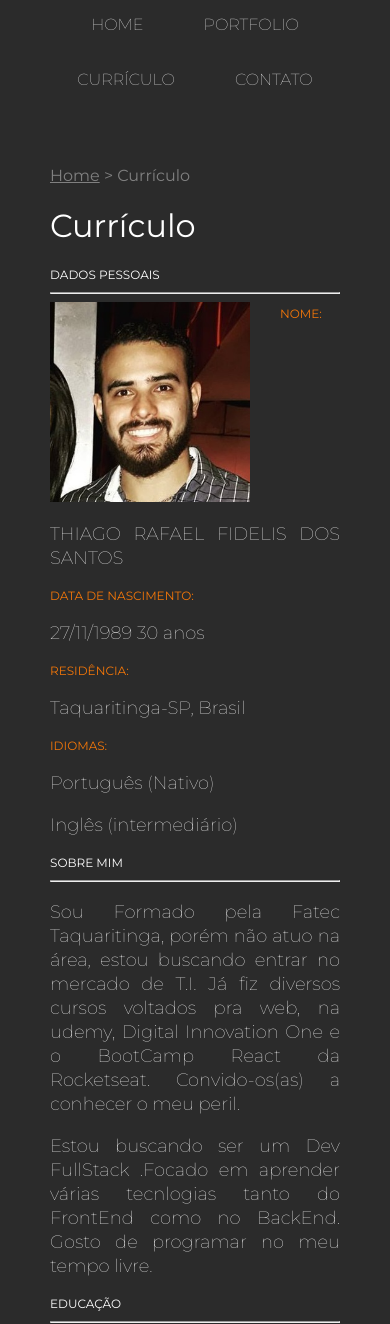
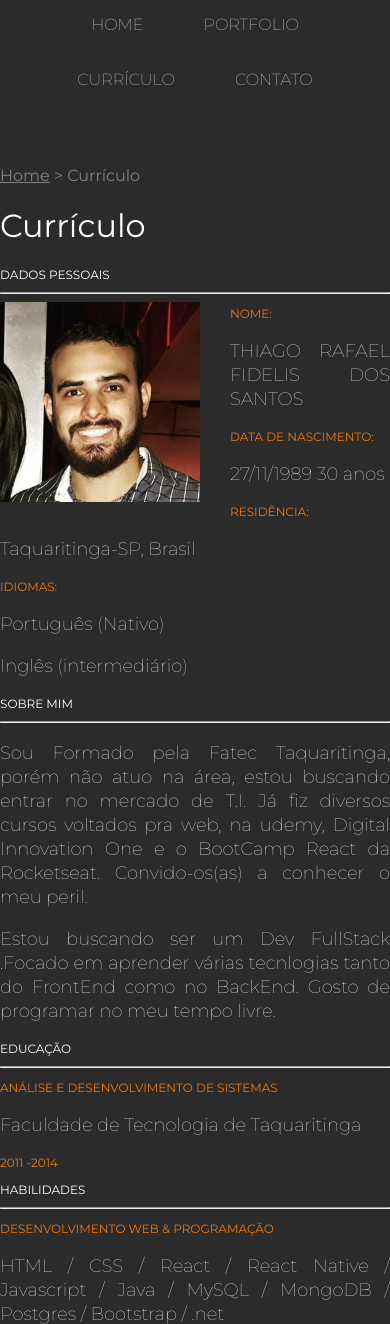
Before and after one commit to fidelis27/portfolio-thiagofidelis, a PHP site: page /resume.html in a window 390 px wide. Shown: the top 1324 px of the page. Run offline with PHP 8.4, Linux system fonts and the light colour scheme.

Commit message:
Update styles.css
Change

```diff
--- a/css/styles.css
+++ b/css/styles.css
@@ -281,7 +281,7 @@ body {
         margin-right: 20px;
     }
     .main{
-        padding:40px 50px 40px 50px ;
+        padding:40px 0px 40px 0px ;
 
     }
 
```
